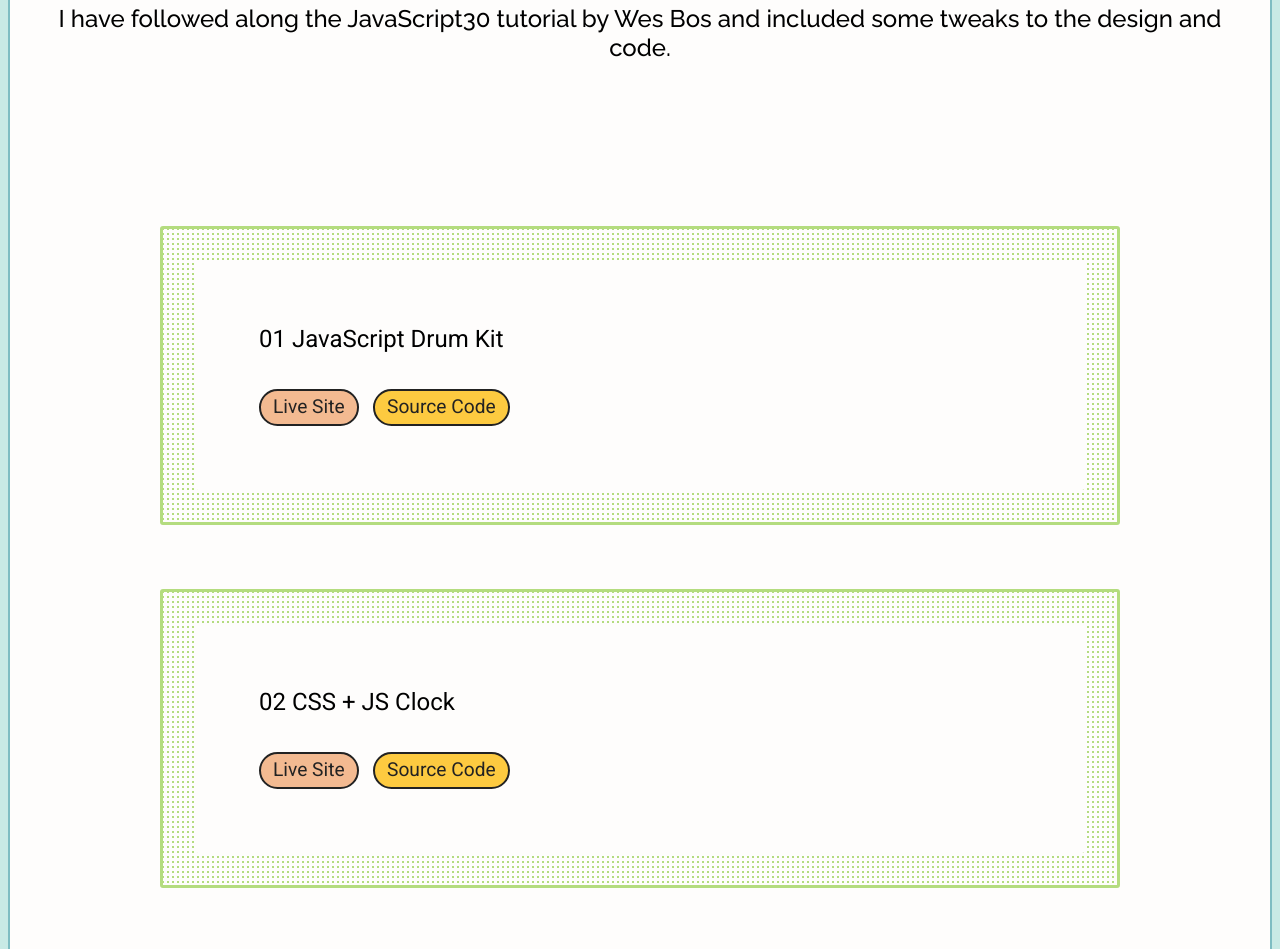
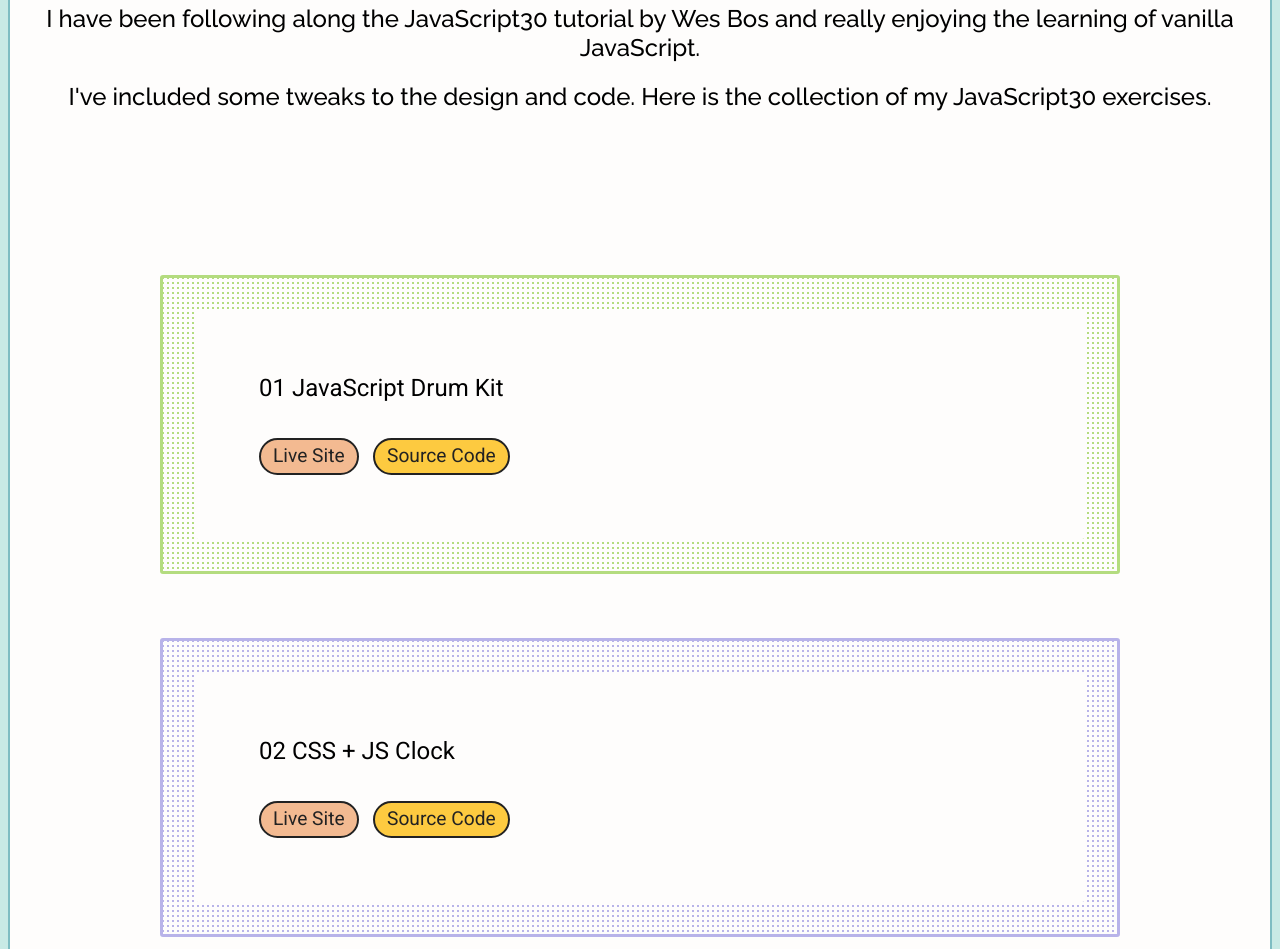
Before and after one commit to Bc-coding/BelleJS30, a plain HTML site: page index.html in a window 1280 px wide. Shown: the part 103-1052 px from the top of the page. Drawn offline with Linux system fonts and the light colour scheme.

Commit message:
changed exercise-item element's border color

```diff
--- a/index.html
+++ b/index.html
@@ -10,10 +10,14 @@
   <body>
     <div>
       <header>
-        <p>Hello, this is a site for my JavaScript30 exercises</p>
+        <p>Hello there! Thanks for visiting this site.</p>
         <p>
-          I have followed along the JavaScript30 tutorial by Wes Bos and
-          included some tweaks to the design and code.
+          I have been following along the JavaScript30 tutorial by Wes Bos and
+          really enjoying the learning of vanilla JavaScript.
+        </p>
+        <p>
+          I've included some tweaks to the design and code. Here is the
+          collection of my JavaScript30 exercises.
         </p>
       </header>
       <main>
--- a/main.css
+++ b/main.css
@@ -15,6 +15,7 @@ Variables
   --clr-main: #c8eae5;
   --clr-outline: #7ebdc2;
   --clr-item-border: #b4dc7f;
+  --clr-item-border-even: #b8b3e9;
 
   --clr-btn-yellow: #fdca40;
   --clr-btn-organge: #f3ba91;
@@ -182,6 +183,30 @@ li {
     );
 }
 
+.exercise-item:nth-of-type(even) {
+  border: 3px solid var(--clr-item-border-even);
+  background-image: radial-gradient(
+      circle at top left,
+      var(--clr-item-border-even) 0 13%,
+      transparent 10%
+    ),
+    radial-gradient(
+      circle at top right,
+      var(--clr-item-border-even) 0 13%,
+      transparent 10%
+    ),
+    radial-gradient(
+      circle at bottom left,
+      var(--clr-item-border-even) 0 13%,
+      transparent 10%
+    ),
+    radial-gradient(
+      circle at bottom right,
+      var(--clr-item-border-even) 0 13%,
+      transparent 10%
+    );
+}
+
 .exercise-item > div {
   margin-left: auto;
   margin-right: auto;
```
